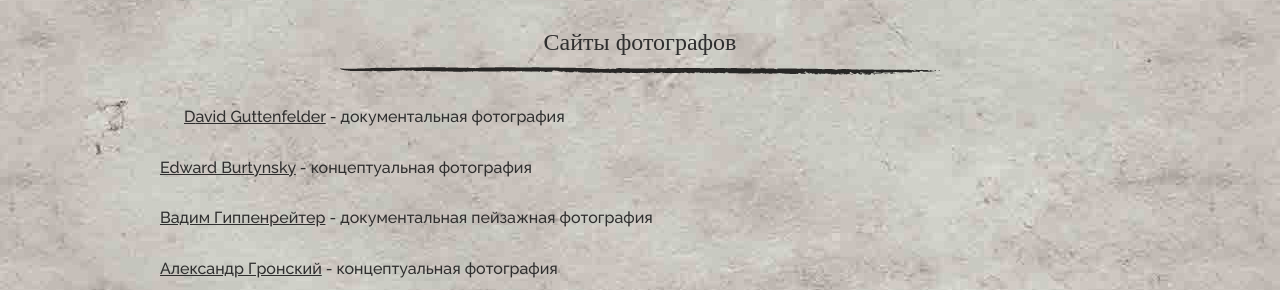
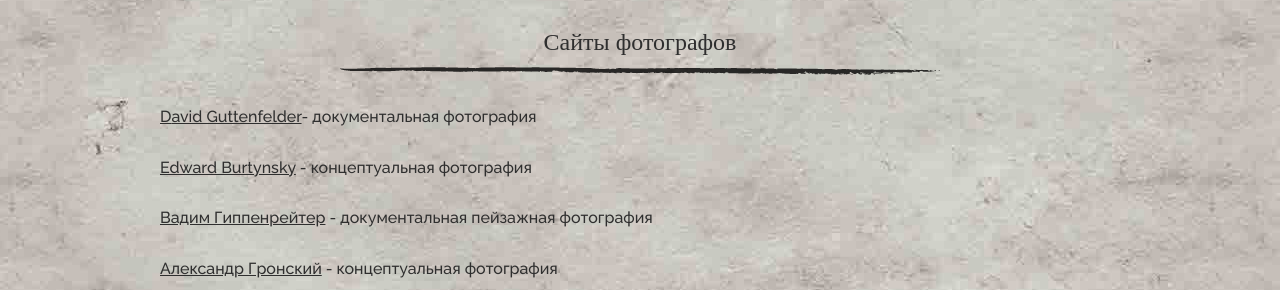
Before and after one commit to SergSi/PhotoBook, a Jekyll site: the page built from _docs/photographers.md, in a window 1280 px wide. Shown: the part 145-435 px from the top of the page. Built offline with Jekyll 4.4.1, drawn with Linux system fonts in a browser that asks for light colours; some web fonts are replaced.

Commit message:
Update photographers.md

```diff
--- a/_docs/photographers.md
+++ b/_docs/photographers.md
@@ -3,7 +3,7 @@
 author: Сайты фотографов
 category: Сайты
 ---
-<p style="text-indent: 1.5em;"><a  href="https://www.davidguttenfelder.com/">David Guttenfelder</a> - документальная фотография</p>
+[David Guttenfelder](https://www.davidguttenfelder.com/)- документальная фотография
 
 [Edward Burtynsky](https://www.edwardburtynsky.com/) - концептуальная фотография
 
```
